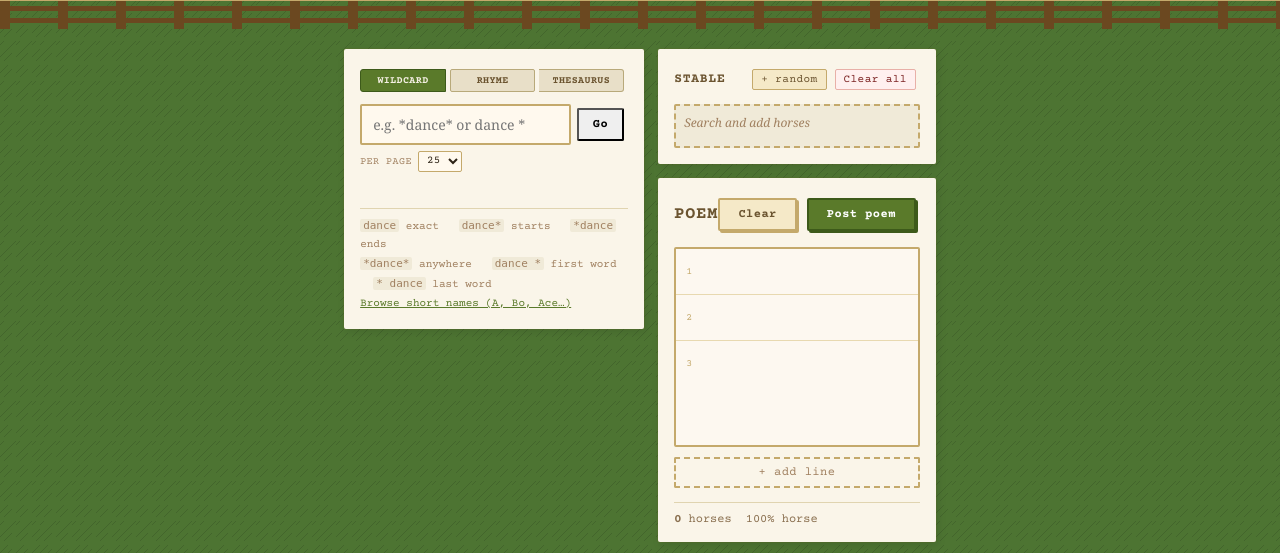
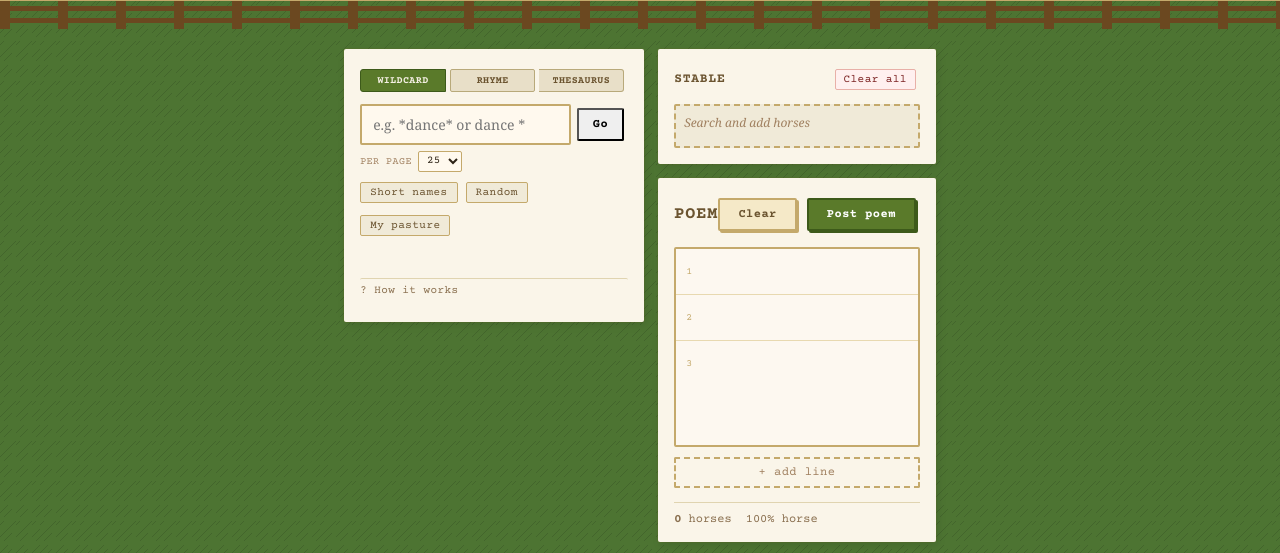
Before and after one commit to metaphorever/horse-counter, a Flask app: page /poetry in a window 1280 px wide. Shown: the part 55-608 px from the top of the page. Run offline with Flask 3, Linux system fonts and the light colour scheme; the visitor is signed in with stand-in values (Sample User, id 1); tables that the repository leaves empty hold one stand-in row (values such as "Sample post"); some web fonts are replaced.

Commit message:
Phase 1.26 — Horse search area rework
- Short names link → button in new quick-picks row
- Random button moved to search panel; now loads results into search
  display area instead of adding directly to stable (cap raised 20→50)
- My pasture button (logged-in only) loads user's saved horses
  alphabetically via new /poetry/pasture-horses route
- Inline wildcard hint replaced with compact '? How it works' modal
  covering the full search → stable → poem → post pipeline

Co-Authored-By: Claude Sonnet 4.6 <noreply@anthropic.com>

```diff
--- a/app.py
+++ b/app.py
@@ -50,7 +50,7 @@ from db.users import (
     get_preferences, update_preferences,
 )
 from db.stable import list_stable_horses, bulk_add_stable_horses
-from db.pasture import add_to_pasture
+from db.pasture import add_to_pasture, list_pasture_horses
 from auth import TumblrManager
 from matcher import (
     HorseDictionary, ChainCounter,
@@ -1374,8 +1374,21 @@ def poetry_search():
 def poetry_random():
     from flask import jsonify
     data = request.get_json(silent=True) or {}
-    n    = min(int(data.get('n', 5)), 20)
+    n    = min(int(data.get('n', 5)), 50)
     return jsonify({'ok': True, 'results': random_horses(dictionary, n)})
+
+
+@app.route('/poetry/pasture-horses', methods=['POST'])
+def poetry_pasture_horses():
+    from flask import jsonify
+    user = g.get('current_user')
+    if user is None:
+        return jsonify({'error': 'Sign in to browse your pasture'}), 401
+    horses = list_pasture_horses(user['id'])
+    horses.sort(key=lambda h: (h.get('display') or h['name']).lower())
+    for h in horses:
+        h.setdefault('count', 1)
+    return jsonify({'ok': True, 'results': horses})
 
 
 @app.route('/poetry/short', methods=['POST'])
--- a/static/style.css
+++ b/static/style.css
@@ -709,9 +709,18 @@ button[type="submit"]:active { transform: translate(2px, 2px); box-shadow: none;
 .search-mode  { font: italic 11px 'Courier Prime','Courier New',monospace; color: #5a7a2a; margin-bottom: 4px; min-height: 16px; }
 .search-meta  { font: 12px 'Courier Prime','Courier New',monospace; color: #8a7050; margin-bottom: 6px; }
 .search-meta a { color: #5a7a2a; cursor: pointer; text-decoration: underline; }
-.search-hint  { font: 11px 'Courier Prime','Courier New',monospace; color: #a08060; line-height: 1.7; margin-top: 8px; border-top: 1px solid #e0d4b0; padding-top: 8px; }
-.search-hint code { background: #f0ead8; padding: 0 3px; border-radius: 2px; font-size: 11px; }
-.short-names-link { color: #5a7a2a; cursor: pointer; text-decoration: underline; }
+.quick-picks { display: flex; flex-wrap: wrap; gap: 4px; margin-bottom: 8px; }
+.qp-btn { font: 11px 'Courier Prime','Courier New',monospace; padding: 3px 9px; background: #f0ead8; color: #6b5430; border: 1px solid #c4a96b; border-radius: 2px; cursor: pointer; }
+.qp-btn:hover { background: #eaf5e0; border-color: #8aad60; color: #3a5a1a; }
+.qp-btn:disabled { color: #b8a97a; cursor: default; }
+.search-help-btn { display: block; width: 100%; margin-top: 8px; padding: 5px 0; border-top: 1px solid #e0d4b0; background: none; border-left: none; border-right: none; border-bottom: none; font: 11px 'Courier Prime','Courier New',monospace; color: #8a7050; cursor: pointer; text-align: left; }
+.search-help-btn:hover { color: #5a7a2a; }
+.help-modal-body { max-width: 480px; }
+.help-steps { font: 13px Georgia,serif; color: #3a2a10; line-height: 1.7; padding-left: 20px; margin: 12px 0; }
+.help-steps li { margin-bottom: 10px; }
+.help-steps code { background: #f0ead8; padding: 0 3px; border-radius: 2px; font: 11px 'Courier Prime','Courier New',monospace; }
+.help-note { font: 11px 'Courier Prime','Courier New',monospace; color: #a08060; border-top: 1px solid #e0d4b0; padding-top: 8px; margin-top: 0; line-height: 1.8; }
+.help-note code { background: #f0ead8; padding: 0 3px; border-radius: 2px; }
 .search-results { max-height: 240px; overflow-y: auto; }
 .search-error { font: 12px 'Courier Prime','Courier New',monospace; color: #7a2020; margin: 4px 0; }
 .result-item { display: flex; align-items: center; gap: 8px; padding: 10px 4px 8px; }
@@ -775,7 +784,6 @@ button[type="submit"]:active { transform: translate(2px, 2px); box-shadow: none;
 .stable-head { display: flex; justify-content: space-between; align-items: center; margin-bottom: 10px; }
 .stable-head h3 { font: 700 13px 'Courier Prime','Courier New',monospace; text-transform: uppercase; letter-spacing: .06em; color: #6b5430; margin: 0; }
 .clear-btn  { font: 11px 'Courier Prime','Courier New',monospace; padding: 3px 8px; background: #fff0ef; color: #7a2020; border: 1px solid #e8b0a8; border-radius: 2px; cursor: pointer; }
-.random-btn { font: 11px 'Courier Prime','Courier New',monospace; padding: 3px 8px; background: #f5e9c8; color: #6b5430; border: 1px solid #c4a96b; border-radius: 2px; cursor: pointer; }
 .stable-tiles { display: flex; flex-wrap: wrap; gap: 8px; min-height: 44px; padding: 8px; background: #f0ead8; border: 2px dashed #c4a96b; border-radius: 2px; }
 .stable-empty { color: #a08060; font: italic 12px Georgia,serif; }
 
--- a/templates/poetry.html
+++ b/templates/poetry.html
@@ -41,6 +41,11 @@
             <option value="50">50</option>
           </select>
         </div>
+        <div class="quick-picks">
+          <button class="qp-btn" onclick="doShortNames()">Short names</button>
+          <button class="qp-btn" id="random-btn" onclick="doRandom()">Random</button>
+          {% if current_user %}<button class="qp-btn" id="pasture-btn" onclick="doPastureHorses()">My pasture</button>{% endif %}
+        </div>
         <div id="search-mode" class="search-mode"></div>
         <div id="search-meta" class="search-meta"></div>
         <div id="search-error" class="search-error"></div>
@@ -60,15 +65,7 @@
           <span class="pager-info" id="pager-info"></span>
           <button id="pager-next" onclick="movePage(1)">→</button>
         </div>
-        <div class="search-hint" id="search-hint">
-          <code>dance</code> exact &nbsp;
-          <code>dance*</code> starts &nbsp;
-          <code>*dance</code> ends<br>
-          <code>*dance*</code> anywhere &nbsp;
-          <code>dance *</code> first word &nbsp;
-          <code>* dance</code> last word<br>
-          <a class="short-names-link" onclick="doShortNames()">Browse short names (A, Bo, Ace…)</a>
-        </div>
+        <button class="search-help-btn" onclick="openHelpModal()">? How it works</button>
       </div>
 
       <!-- History -->
@@ -85,7 +82,6 @@
       <div class="stable-head">
         <h3>Stable <span id="stable-count" class="stable-count"></span></h3>
         <div class="stable-controls">
-          <button class="random-btn" id="random-btn" onclick="doRandom()">+ random</button>
           <button class="clear-btn" onclick="clearStable()">Clear all</button>
         </div>
       </div>
@@ -155,6 +151,23 @@
       <button class="btn-sec" onclick="closeModal()">Cancel</button>
     </div>
     <div id="modal-err" class="msg err modal-err" style="display:none"></div>
+  </div>
+</div>
+
+<!-- HELP MODAL -->
+<div class="modal-overlay" id="help-modal" hidden onclick="if(event.target===this)closeHelpModal()">
+  <div class="modal help-modal-body">
+    <h3>How it works</h3>
+    <ol class="help-steps">
+      <li><strong>Search for horses.</strong> Type a word or pattern in the search box — <code>*dance*</code> matches anything containing "dance", <code>dance*</code> starts with it, <code>* dance</code> ends with it. Or use <em>Short names</em> to browse 3-letter-or-fewer horses, <em>Random</em> to get a surprise batch, or <em>My pasture</em> to pull from your saved collection.</li>
+      <li><strong>Add to stable.</strong> Click <em>+ stable</em> next to any horse to move it to your working stable on the right.</li>
+      <li><strong>Build the poem.</strong> Drag horses from the stable into poem lines, or click a horse chip to open its menu. Each horse can appear as many times as it shows up in the dictionary.</li>
+      <li><strong>Post.</strong> When you're happy, click <em>Post poem</em> to give your poem a title and submit it for review.</li>
+    </ol>
+    <p class="help-note">Wildcard syntax: <code>dance</code> exact &nbsp; <code>dance*</code> starts &nbsp; <code>*dance</code> ends &nbsp; <code>*dance*</code> anywhere &nbsp; <code>dance *</code> first word &nbsp; <code>* dance</code> last word</p>
+    <div class="modal-actions">
+      <button class="btn-sec" onclick="closeHelpModal()">Got it</button>
+    </div>
   </div>
 </div>
 
@@ -313,7 +326,6 @@ function setMode(mode){
     document.getElementById('smt-'+m).classList.toggle('on', m===mode);
   });
   document.getElementById('q').placeholder = MODE_PLACEHOLDER[mode];
-  document.getElementById('search-hint').style.display      = mode==='wildcard' ? '' : 'none';
   document.getElementById('page-size-row').style.display    = mode==='wildcard' ? '' : 'none';
   document.getElementById('rhyme-panel').style.display      = 'none';
   document.getElementById('thesaurus-panel').style.display  = 'none';
@@ -692,14 +704,49 @@ async function doShortNames(){
 async function doRandom(){
   const btn = document.getElementById('random-btn');
   btn.disabled = true;
-  btn.textContent = '...';
-  const d = await apiPost('/poetry/random', {n: 5});
+  btn.textContent = '…';
+  document.getElementById('search-meta').textContent = 'Loading…';
+  document.getElementById('search-error').textContent = '';
+  document.getElementById('search-results').innerHTML = '';
+  document.getElementById('search-pager').style.display = 'none';
+  document.getElementById('search-mode').textContent = 'Random horses';
+  const d = await apiPost('/poetry/random', {n: pageSize});
   btn.disabled = false;
-  btn.textContent = '+ random';
+  btn.textContent = 'Random';
   if(!d || !d.results) return;
-  for(const h of d.results){
-    await addToStable(h.name, h.display, h.url, h.count||1);
-  }
+  showVia        = false;
+  searchResults  = d.results;
+  searchCapped   = false;
+  searchPage     = 0;
+  expandedGroups = new Set();
+  renderSearchPage();
+}
+
+async function doPastureHorses(){
+  const btn = document.getElementById('pasture-btn');
+  if(btn){ btn.disabled = true; btn.textContent = '…'; }
+  document.getElementById('search-meta').textContent = 'Loading…';
+  document.getElementById('search-error').textContent = '';
+  document.getElementById('search-results').innerHTML = '';
+  document.getElementById('search-pager').style.display = 'none';
+  document.getElementById('search-mode').textContent = 'My pasture';
+  const d = await apiPost('/poetry/pasture-horses');
+  if(btn){ btn.disabled = false; btn.textContent = 'My pasture'; }
+  if(!d) return;
+  if(d.error){ document.getElementById('search-error').textContent = d.error; return; }
+  showVia        = false;
+  searchResults  = d.results;
+  searchCapped   = false;
+  searchPage     = 0;
+  expandedGroups = new Set();
+  renderSearchPage();
+}
+
+function openHelpModal(){
+  document.getElementById('help-modal').removeAttribute('hidden');
+}
+function closeHelpModal(){
+  document.getElementById('help-modal').setAttribute('hidden', '');
 }
 
 function addHistory(q){
```
Also changed, not shown: sessions/2026-05-19-phase-1.26.md (added, +48 -0 lines).
